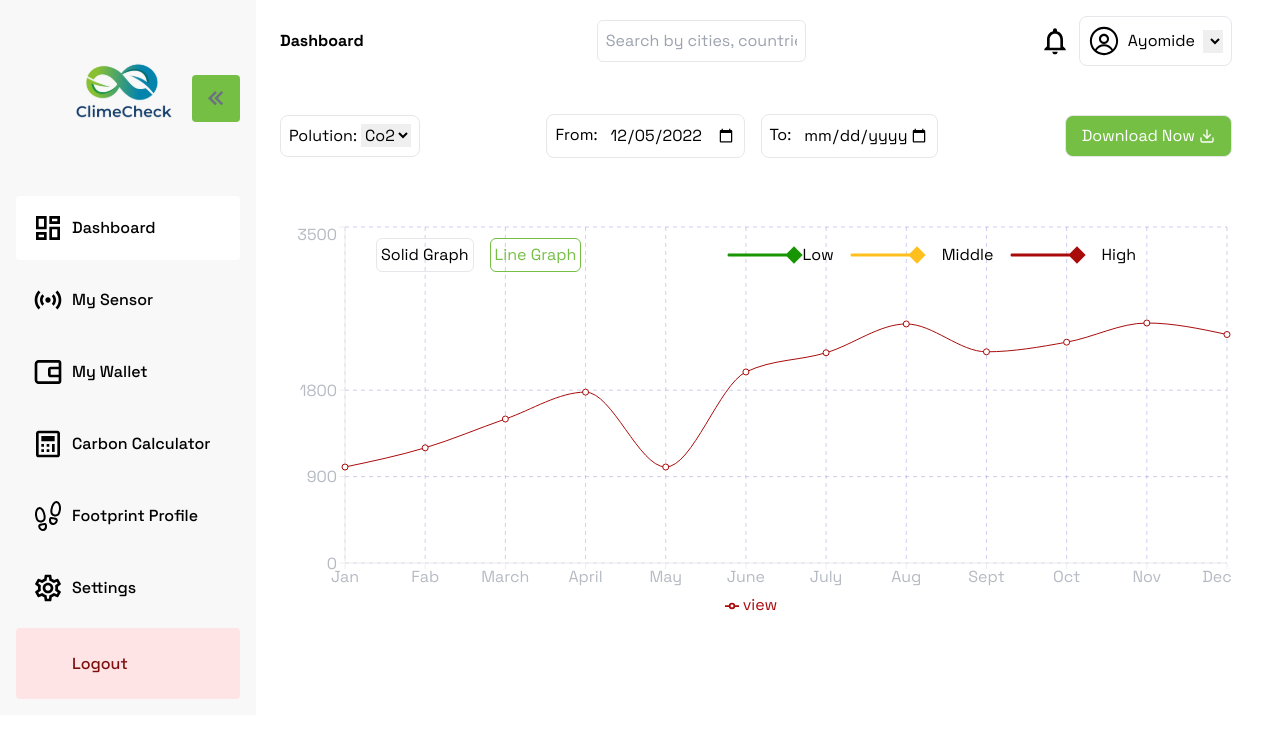
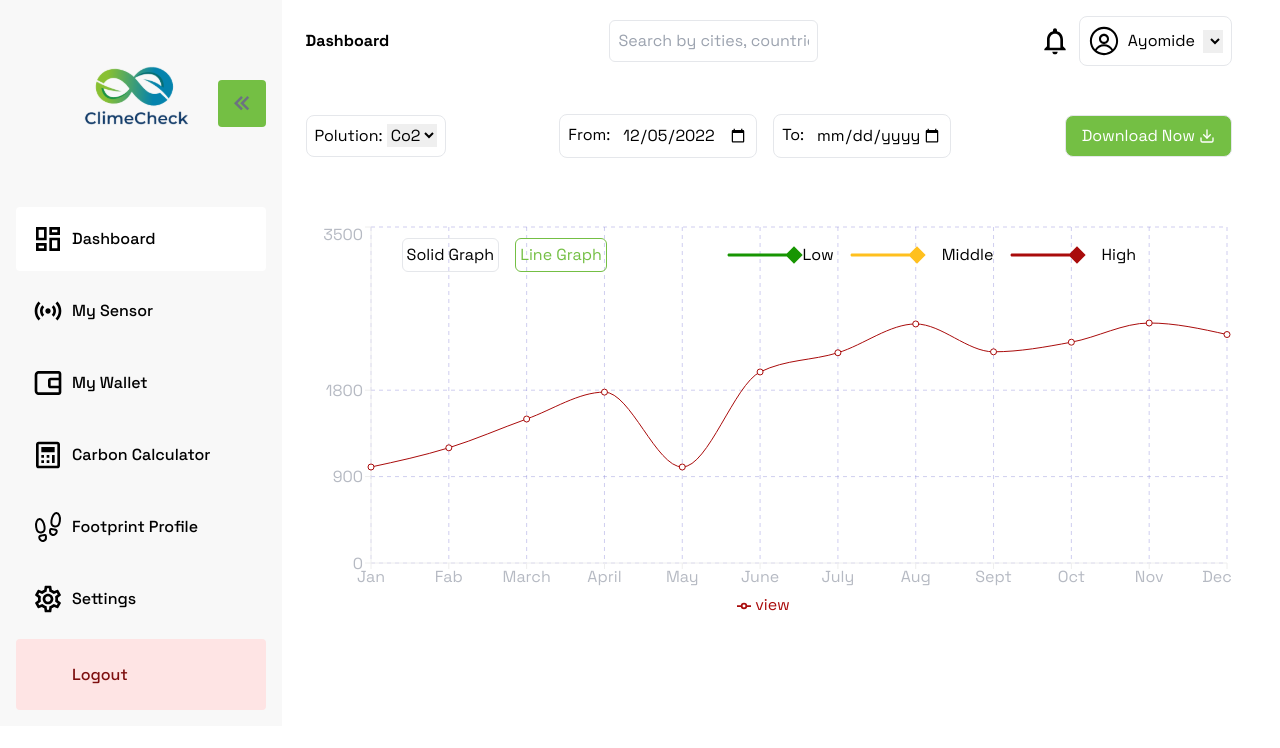
Before and after one commit to ClimeCheck/UI, a Next.js app: page /dashboard in a window 1280 px wide. Shown: the top 748 px of the page. Built offline with nearby package versions, Linux system fonts and the light colour scheme; some icons are missing.

Commit message:
style changes for explorer page

```diff
--- a/components/Dashboard/Sidebar.js
+++ b/components/Dashboard/Sidebar.js
@@ -68,7 +68,7 @@ const Sidebar = () => {
   const wrapperClasses = classNames(
     " px-4 pt-8 pb-4 bg-[#F8F8F8] flex justify-between flex-col  ",
     {
-      ["w-[20%] h-max"]: !toggleCollapse,
+      ["w-[22%] h-max"]: !toggleCollapse,
       ["w-20 "]: toggleCollapse,
     }
   );
@@ -107,7 +107,9 @@ const Sidebar = () => {
       <div className="flex flex-col font-Grotesk h-full">
         <div className="flex items-center justify-between relative">
           <div className="flex items-center pl-1 gap-4 justify-center w-full ">
-            <img src={Logo.src} alt="" className=" object-cover  w-[60%]" />
+            <Link href="/">
+              <img src={Logo.src} alt="" className=" object-cover  w-full" />
+            </Link>
             <span
               className={classNames("mt-2 text-lg font-medium p-auto h-fit", {
                 hidden: toggleCollapse,
--- a/components/Explorer/Hero.jsx
+++ b/components/Explorer/Hero.jsx
@@ -1,20 +1,25 @@
 import Link from "next/link";
 import { ClimateData } from "./HeroData";
-import { MdLocationOn } from 'react-icons/md'
+import { MdLocationOn } from "react-icons/md";
 
 function ExplorerHero() {
   return (
     <div className="hero min-h-screen font-Grotesk text-white  bg-slate-900 bg-opacity-80">
       <div className="hero-content my-20 text-center">
         <div className="max-w-4xl">
-          <h1 className="styledHeader">
-            Data and Awareness
-          </h1>
+          <h1 className="styledHeader">Data and Awareness</h1>
           <div className="m-4 grid content-center rounded-md bg-black bg-opacity-80 pt-32 text-white">
             <div className="mt-8 grid grid-cols-1 sm:grid-cols-2 md:grid-cols-3 items-center px-4 py-4 ">
               {ClimateData.map(({ name, value, icon }, key) => {
                 return (
-                <div key={key} className={`m-2 rounded-md p-2 bg-slate-300 ${name == "Data streams" && "text-[#192F5D]"} ${name == "Countries" && "text-[#008000]"} ${name == "Total Connected Device" && "text-[#F07D00]"} `}>
+                  <div
+                    key={key}
+                    className={`m-2 rounded-md p-2 bg-slate-300 ${
+                      name == "Data streams" && "text-[#192F5D]"
+                    } ${name == "Countries" && "text-[#008000]"} ${
+                      name == "Total Connected Device" && "text-[#F07D00]"
+                    } `}
+                  >
                     <div className={`flex `}>
                       {icon}
                       <h2 className="">{name}</h2>
@@ -22,21 +27,26 @@ function ExplorerHero() {
                     <div className="py-10 text-3xl sm:text-4xl font-bold">
                       <span>{value}</span>
                     </div>
-                </div>);
+                  </div>
+                );
               })}
             </div>
           </div>
-
 
           <p className="py-8 text-lg sm:text-xl">
             Reliable data is crucial in understanding the conditions of the
             environment and tremendously provide a net positive input to
             research and awareness campaigns. Our platform allows data
-              aggregation from devices that collect different environmental
-              data.
+            aggregation from devices that collect different environmental data.
           </p>
 
-          <Link href='/explore/explorer' className="btn rounded-sm btn-primary px-12"> <MdLocationOn size={25} className="mx-2" /> Explore</Link>
+          <Link
+            href="/explore/explorer"
+            className="btn rounded-sm btn-primary px-12"
+          >
+            {" "}
+            <MdLocationOn size={25} className="mx-2" /> Get Started
+          </Link>
         </div>
       </div>
     </div>
--- a/components/Explorer/streams/AirStreams/AirStream.jsx
+++ b/components/Explorer/streams/AirStreams/AirStream.jsx
@@ -9,11 +9,13 @@ function AirStream() {
           <p className="text-xl my-4 text-left"> Continent Level Breakdown</p>
           <p className="text-xl my-4">Data streams</p>
 
-          <div className="grid gap-4 grid-cols-1 text-black sm:grid-cols-2 md:grid-cols-3">
+          <div className="flex gap-4   text-black justify-center items-center flex-wrap h-full">
             {AirStreamsByContinent.map(({ name, data }, key) => {
-              return (<div key={key}>
-                <AirStreamCards continent={name} AirStreamData={data} />
-              </div>);
+              return (
+                <div key={key}>
+                  <AirStreamCards continent={name} AirStreamData={data} />
+                </div>
+              );
             })}
           </div>
         </div>
--- a/components/Explorer/streams/AirStreams/AirStreamCards.jsx
+++ b/components/Explorer/streams/AirStreams/AirStreamCards.jsx
@@ -2,7 +2,7 @@ function AirStreamCards({ continent, AirStreamData }) {
   return (
     <div className="bg-slate-200 rounded-md p-3">
       <p className="text-start font-bold text-sm p-3">{continent}</p>
-      <div className="grid grid-cols-2">
+      <div className="grid grid-cols-2 ">
         {AirStreamData.map(({ name, value }, key) => {
           return (
             <div className={`m-4 ${name == "Temparature" && "border-b-[1px] border-slate-500"} ${name == "CO2" && "border-b-[1px] border-slate-500"}`} key={key}>
--- a/pages/explore/index.js
+++ b/pages/explore/index.js
@@ -6,7 +6,7 @@ import WelcomeExplore from "../../components/Explorer/Welcome";
 
 function explorer() {
   return (
-    <div>
+    <div className="h-max relative">
       <Head>
         <title>ClimeCheck | Explorer</title>
         <meta
@@ -16,10 +16,17 @@ function explorer() {
         <link rel="icon" href="/ClimeCheck.png" />
       </Head>
 
-      <video playsInline autoPlay muted loop poster="/Cloud.png" className="absolute -z-10 w-auto h-[200vh] sm:h-[150vh] md:h-[130vh] min-w-full min-h-full max-w-none">
-          <source src="/cloud.webm" type="video/webm" />
-          Your browser does not support the video tag.
-        </video>
+      <video
+        playsInline
+        autoPlay
+        muted
+        loop
+        poster="/Cloud.png"
+        className="absolute h-full -z-10 w-auto min-w-full max-w-none"
+      >
+        <source src="/cloud.webm" type="video/webm" />
+        Your browser does not support the video tag.
+      </video>
       <ExplorerHero />
     </div>
   );
```
Lines whose indentation alone changed are shown as unchanged.
